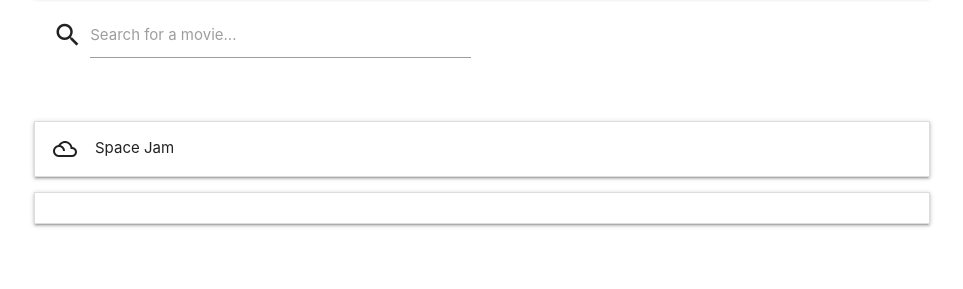
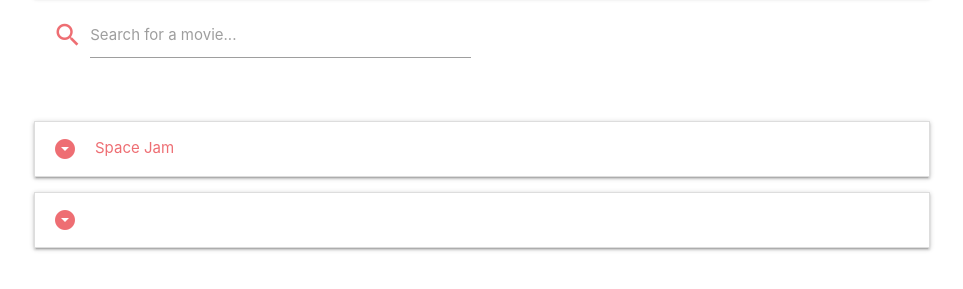
Before and after one commit to MauraSlavin/07-movie-API-search, a plain HTML site: page index.html in a window 1280 px wide. Both pictures are taken after a click on the icon "search". Shown: the part 67-356 px from the top of the page, without its empty margins (158-1121 px from the left). Drawn offline with nearby package versions, Linux system fonts and the light colour scheme; no server answers.

Commit message:
Adds div to html for Year, Director, Rating.  Does NOT display it on the page when 'uncollapsed.'  Added stylesheet.  Changed cloud icon next to movie name to down arrow.

```diff
--- a/index.html
+++ b/index.html
@@ -6,6 +6,7 @@
     <meta name="viewport" content="width = device-width, initial-scale = 1">
     <link rel="stylesheet" href="https://fonts.googleapis.com/icon?family=Material+Icons">
     <link rel="stylesheet" href="https://cdnjs.cloudflare.com/ajax/libs/materialize/0.97.3/css/materialize.min.css">
+    <link rel="stylesheet" href="style.css"> <!-- our stylesheet to tweak Materialize -->
     <meta name="viewport" content="width=device-width, initial-scale=1.0"/>
 </head>
 
@@ -36,16 +37,23 @@
 
     <ul class="collapsible">
         <li>
-            <div class="collapsible-header"><i class="material-icons">filter_drama</i>Space Jam</div>
+            <div class="collapsible-header"><i class="material-icons">arrow_drop_down_circle</i>Space Jam</div>
             <div class="collapsible-body">
                 <div class="row">
-                    <div class="col s8">
+                    <!-- Maura:  to see what it should look like -->
+                    <div class="col s12 center-align">
+                        <img src="https://imgc.allpostersimages.com/img/print/u-g-F4S5S30.jpg?w=900&h=900&p=0">;
                     </div>
-                    <div class="col s4">
+                    <div class="col s12 center-align">Year Director Rating
+                    </div>
+                    <div class="col s8">Maura test 1
+                    </div>
+                    <div class="col s4">Maura test 2
                     </div>
                 </div>
             </div>
         </li>
+
     </ul>
 
 
--- a/javascript.js
+++ b/javascript.js
@@ -70,19 +70,36 @@
 $("#search-button").on("click", function(event){
     event.preventDefault();
     alert("hello");
+
+    // Maura:  This adds the elements in the new ul, but doesn't display it on the page, yet
+
+    // Maura: Are we adding a whole new list every time someone searches a movie?
+    //      I thought we were adding an li?
     var newCard = $('<ul class="collapsible cardEl"></ul>');
-    var liEl = $('<li></li>');
-    var titleEl = $('<div class="collapsible-header titleEl"></div>');
+    var liEl = $('<li class="active"></li>');  //Maura added active to display on the page
+    var titleEl = $(`<div class="collapsible-header titleEl"><i class="material-icons">arrow_drop_down_circle</i>${movie.title}</div>`);
     var listBody = $('<div class="collapsible-body">');
     var newRow = $('<div class="row"></div>');
     var posterEl = $('<div class="col s8 posterEl"></div>');
-    var yearEtcEl= $('<div class="col s4 yearEtcEl"></div>')
+    var textYearDirRat = `Year:  ${movie.year};  Director:  ${movie.director};  Rating:  ${movie.rating}`
+    var yearEtcEl= $(`<div class="col s12 yearEtcEl">${textYearDirRat}</div>`)
 
-    $(document.body).append(newCard);
-    $(newCard).append(liEl)
-    $(liEl).append(titleEl);
-    $(titleEl).append(listBody);
+    // add the poster to the new row that will be in the body
+    // actual poster data still needs to be set
+    $(newRow).append(posterEl);
+
+    // add Year, Director, Rating to newrow block
+    $(newRow).append(yearEtcEl);
+
+    // add newrow to the body
     $(listBody).append(newRow);
-    $(newRow).append(posterEl);
-    $(newRow).append(yearEtcEl);
+
+    // put header & body on the li before appending to the ul
+    $(liEl).append(titleEl);  // adds a header to the li
+    $(liEl).append(listBody);  // adds a body to the li after the header
+    $(newCard).append(liEl);  // newCard is ul; this adds an li to the ul
+
+
+    // adds new ul at the end of the document
+    $(document.body).append(newCard);  // Maura: do this last?  Build card first, then append it?
 });
--- /dev/null
+++ b/style.css
@@ -0,0 +1,3 @@
+body {
+    color: #ee6e73;
+}
```
